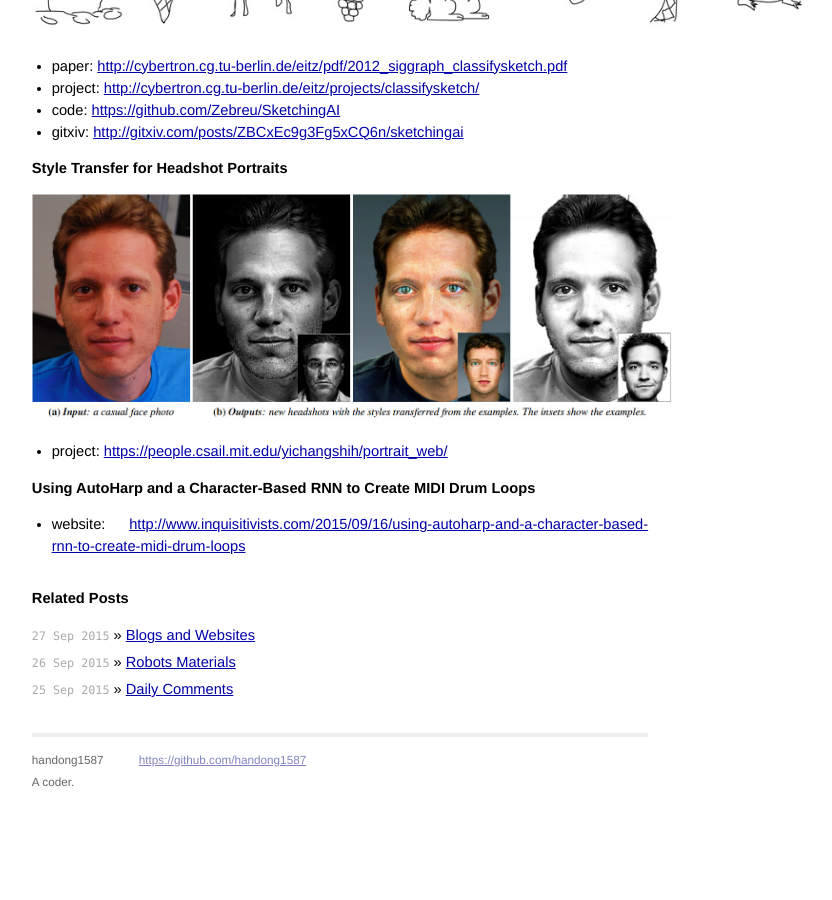
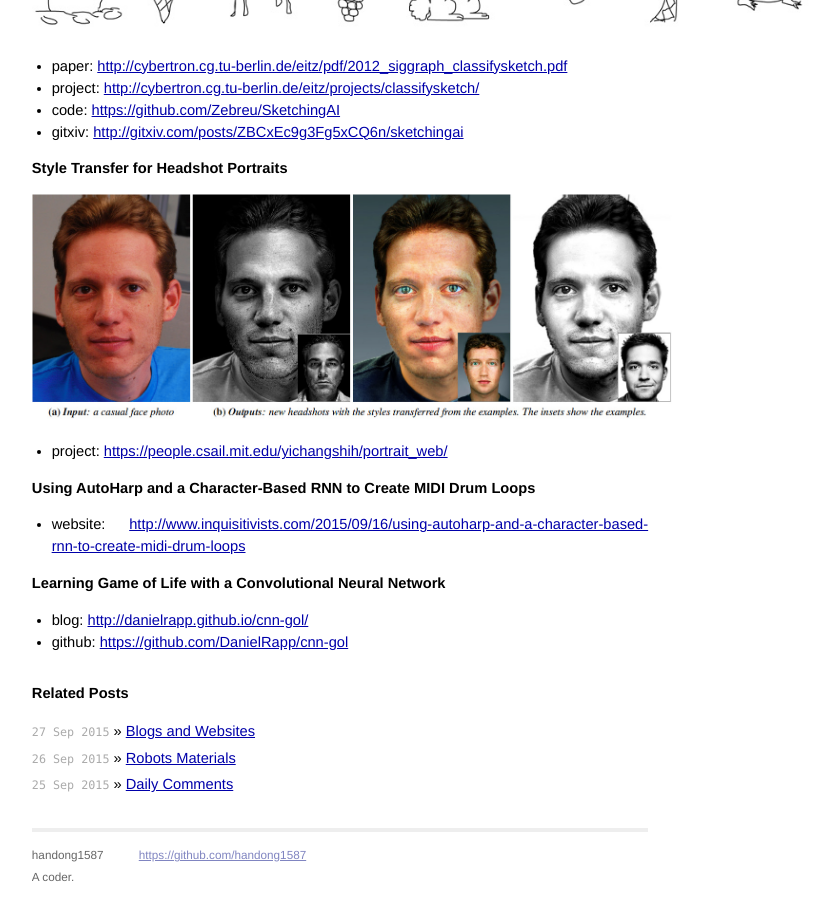
Before and after one commit to handong1587/handong1587.github.io, a Jekyll site: the page built from _posts/deep_learning/2015-08-27-cnn-and-arts.md, in a window 1280 px wide and 900 px high, scrolled down 2172 px. Shown: the whole window, without its empty margins (300-1132 px from the left). Built offline with Jekyll 4.4.1, drawn with Linux system fonts in a browser that asks for light colours; Markdown is read by kramdown in place of the engine named in the settings; comment, search, counter and statistics services are not loaded; before the commit the page ends 2976 px from its top, so only the background shows below that.

Commit message:
update md

```diff
--- a/_posts/deep_learning/2015-08-27-cnn-and-arts.md
+++ b/_posts/deep_learning/2015-08-27-cnn-and-arts.md
@@ -71,3 +71,8 @@ title: Convolutional Neural Network and Arts
 **Using AutoHarp and a Character-Based RNN to Create MIDI Drum Loops**
 
 - website: [http://www.inquisitivists.com/2015/09/16/using-autoharp-and-a-character-based-rnn-to-create-midi-drum-loops](http://www.inquisitivists.com/2015/09/16/using-autoharp-and-a-character-based-rnn-to-create-midi-drum-loops)
+
+**Learning Game of Life with a Convolutional Neural Network**
+
+- blog: [http://danielrapp.github.io/cnn-gol/](http://danielrapp.github.io/cnn-gol/)
+- github: [https://github.com/DanielRapp/cnn-gol](https://github.com/DanielRapp/cnn-gol)
```
Also changed, not shown: _posts/deep_learning/2015-08-10-visulize-cnn.md (+4 -0 lines), _posts/deep_learning/2015-08-26-object-segmentation-materials.md (+4 -0 lines).
